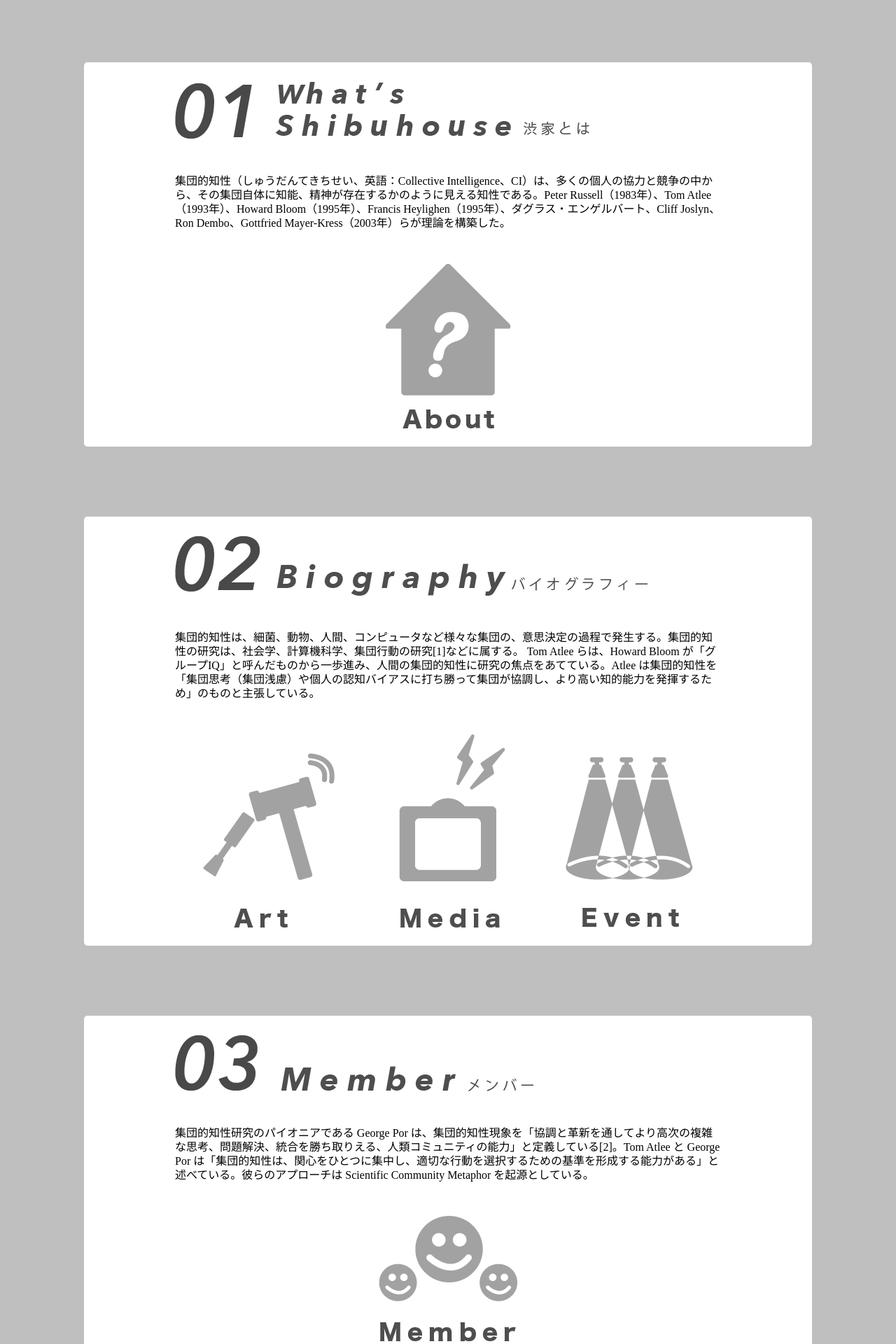
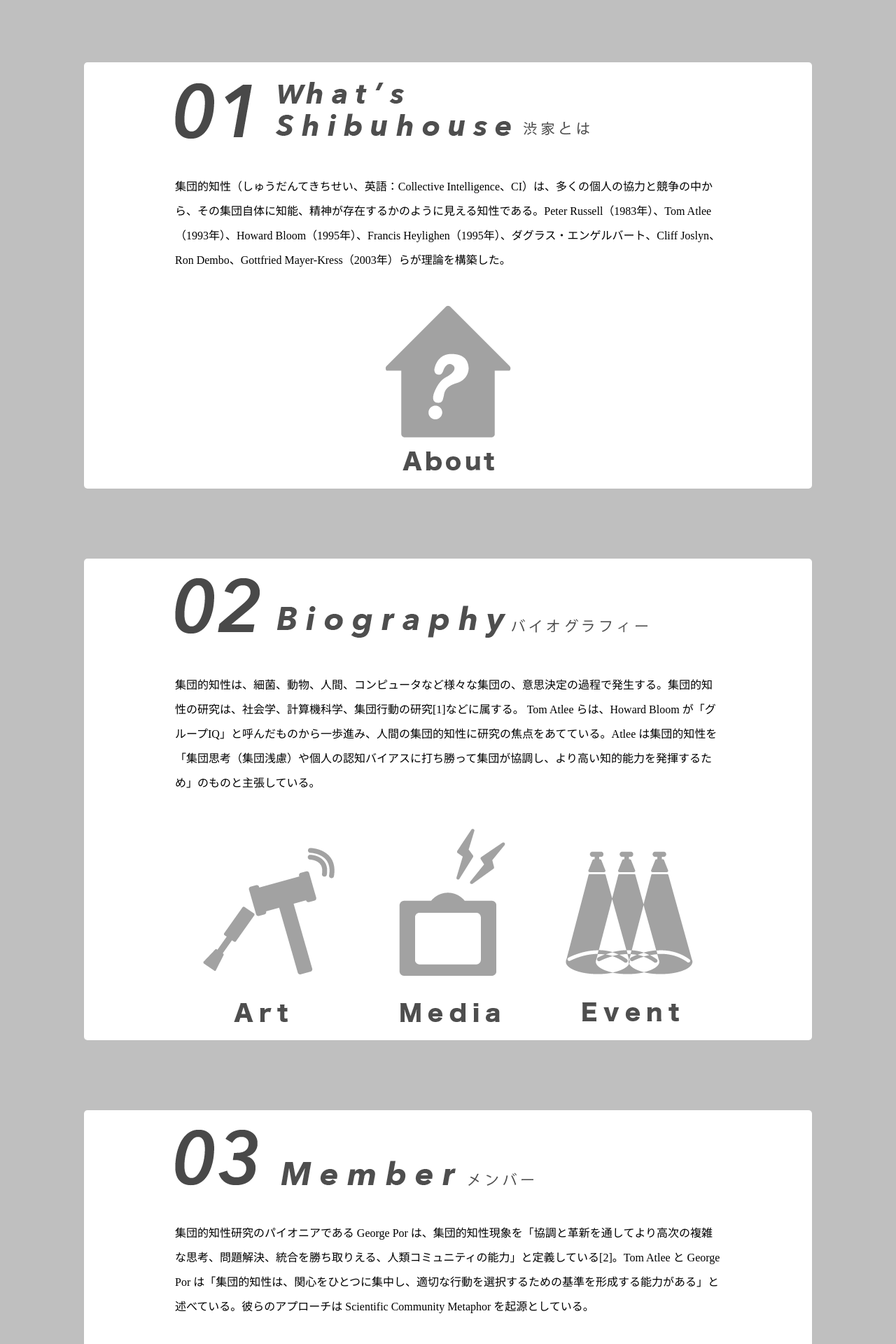
Before and after one commit to ayafujiaya/shibuhouse_new_web, a PHP site: page / in a window 1280 px wide. Shown: the part 763-2683 px from the top of the page at 70% size. Run offline with PHP 8.4, Linux system fonts and the light colour scheme; some libraries are stand-ins or nearby versions.

Commit message:
chage lineheight

```diff
--- a/css/global.css
+++ b/css/global.css
@@ -145,7 +145,7 @@ border-radius: 5px;        /* CSS3草案 */
 	margin: 0 auto 0 auto;
 }
 .midashi_text {
-	line-height: 20px;
+	line-height: 35px;
 	margin: 0 auto 48px auto;
 
 }
```
